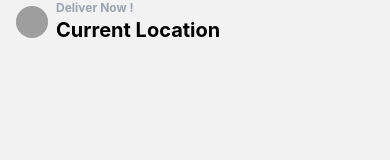
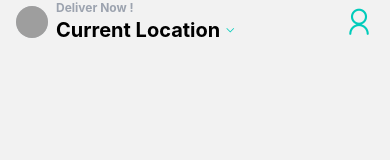
Before and after one commit to this-Rezaei/Deliveroo-ExpoReactNative, a React Native app: screen /Home in a window 390 px wide. Shown: the top 160 px of the page. Built offline with nearby package versions, Linux system fonts and the light colour scheme; grey boxes are pictures that could not be loaded.

Commit message:
add title

```diff
--- a/package.json
+++ b/package.json
@@ -21,6 +21,8 @@
     "react-native-heroicons": "^3.2.0",
     "react-native-safe-area-context": "^4.5.0",
     "react-native-screens": "^3.20.0",
+    "react-native-svg": "^13.8.0",
+    "react-native-vector-icons": "^9.2.0",
     "react-native-web": "0.17.7"
   },
   "devDependencies": {
--- a/screens/HomeScreen.js
+++ b/screens/HomeScreen.js
@@ -2,13 +2,14 @@ import { useNavigation } from "@react-navigation/native";
 import React, { useLayoutEffect } from "react";
 import { View, Text, SafeAreaView, Image } from "react-native";
 import GlobalStyle from "../GlobalStyle";
-// import { ChevronDownIcon } from "react-native-heroicons/outline";
+import IconEvil from "react-native-vector-icons/EvilIcons";
+import IconAntd from "react-native-vector-icons/AntDesign";
 const HomeScreen = () => {
   const navigation = useNavigation();
 
   useLayoutEffect(() => {
     navigation.setOptions({
-      //   headerTitle: "TESTING",
+        // headerTitle: "TESTING",
       headerShown: false,
     });
   }, []);
@@ -16,20 +17,21 @@ const HomeScreen = () => {
   return (
     <SafeAreaView style={GlobalStyle.droidSafeArea}>
       {/* Header */}
-      <View className="flex-row pb-3 items-center mx-4 space-x-2">
+      <View className="flex-row pb-3 items-center mx-4 space-x-2 ">
         <Image
           source={{
-            uri: "https://links.papareact.com/wru",
+            uri: "https://play-lh.googleusercontent.com/96JMV4psTHKt8Luv0GzpEWkoUoeGJvt8WrrV2eDqbcQe6jcfjfjmwwhe9UavwwdjGg",
           }}
           className="h-8 w-8 bg-gray-300 p-4 rounded-full"
         />
-        <View>
+        <View className="flex-1">
           <Text className="font-bold text-gray-400 text-xs">Deliver Now !</Text>
           <Text className="font-bold text-xl">
             Current Location
-            {/* <ChevronDownIcon size={20} color="#00ccbb"/> */}
+            <IconEvil name="chevron-down" size={20} color="#00ccbb" />
           </Text>
         </View>
+        <IconAntd name="user" size={30} color="#00ccbb" />
       </View>
     </SafeAreaView>
   );
```
Also changed, not shown: 1 other file (tests, documents, lock files or other folders).
